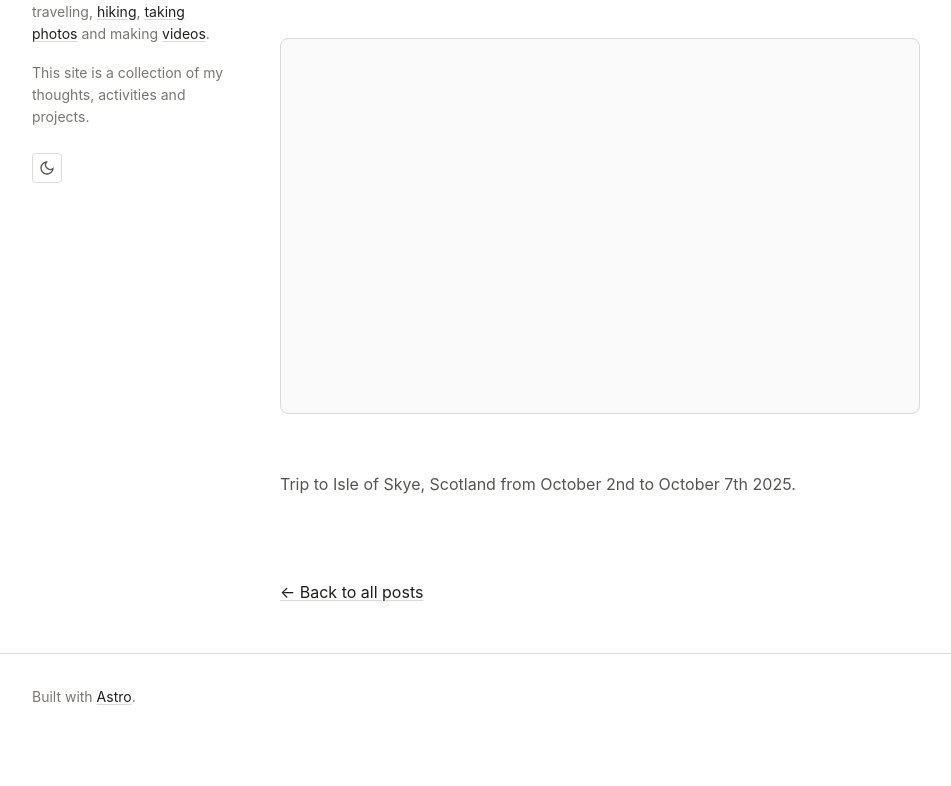
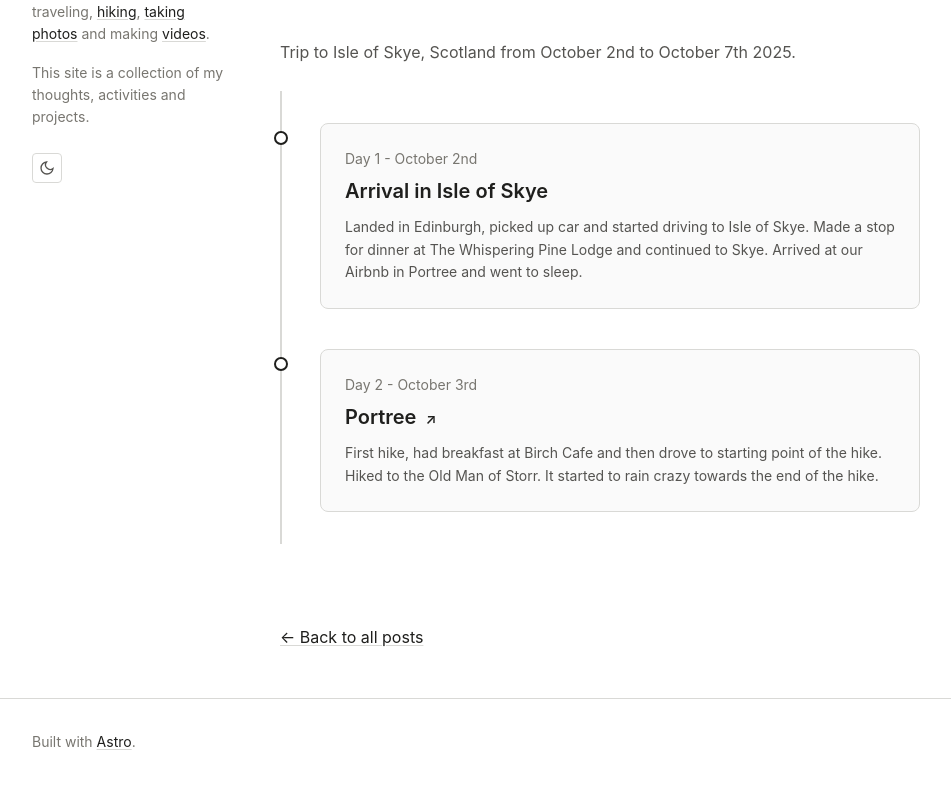
Before and after one commit to designcode/me, an Astro site: page /posts/isle-of-skye in a window 1280 px wide. Shown: the part 147-933 px from the top of the page, without its empty margins (40-991 px from the left). Before the commit the page ends 887 px from the top, so only its background shows below. Built offline with nearby package versions, Linux system fonts and the light colour scheme; Astro itself is replaced by a stand-in of ours; a script that the page names is missing.

Commit message:
feat: timeline component

```diff
--- /dev/null
+++ b/src/components/Timeline.astro
@@ -0,0 +1,45 @@
+---
+export interface TimelineItem {
+  date?: string;
+  title: string;
+  description?: string;
+  link?: string;
+}
+
+interface Props {
+  items: TimelineItem[];
+}
+
+const { items } = Astro.props;
+---
+
+<div class="timeline">
+  {items.map((item) => (
+    <div class="timeline-item">
+      <div class="timeline-marker"></div>
+      <div class="timeline-content">
+        {item.date && (
+          <time class="timeline-date">{item.date}</time>
+        )}
+        {item.link ? (
+          <a
+            href={item.link}
+            class="timeline-link"
+            target="_blank"
+            rel="noopener noreferrer"
+          >
+            <h3 class="timeline-title">
+              {item.title}
+              <span class="external-indicator">↗</span>
+            </h3>
+          </a>
+        ) : (
+          <h3 class="timeline-title">{item.title}</h3>
+        )}
+        {item.description && (
+          <p class="timeline-description">{item.description}</p>
+        )}
+      </div>
+    </div>
+  ))}
+</div>
--- a/src/pages/posts/isle-of-skye.mdx
+++ b/src/pages/posts/isle-of-skye.mdx
@@ -3,8 +3,26 @@ layout: ../../layouts/PostLayout.astro
 title: "Isle of Skye"
 date: "2025-10-07"
 category: "Travels"
-embedType: instagram
-embedId: DP1mYHvinTq
 ---
 
 Trip to Isle of Skye, Scotland from October 2nd to October 7th 2025.
+
+import Timeline from "../../components/Timeline.astro";
+
+<Timeline
+  items={[
+    {
+      date: "Day 1 - October 2nd",
+      title: "Arrival in Isle of Skye",
+      description:
+        "Landed in Edinburgh, picked up car and started driving to Isle of Skye. Made a stop for dinner at The Whispering Pine Lodge and continued to Skye. Arrived at our Airbnb in Portree and went to sleep.",
+    },
+    {
+      date: "Day 2 - October 3rd",
+      title: "Portree",
+      description:
+        "First hike, had breakfast at Birch Cafe and then drove to starting point of the hike. Hiked to the Old Man of Storr. It started to rain crazy towards the end of the hike.",
+      link: "https://www.instagram.com/p/DP1mYHvinTq/",
+    },
+  ]}
+/>
--- a/src/styles/global.css
+++ b/src/styles/global.css
@@ -568,3 +568,100 @@ article hr {
   font-weight: 500;
   flex-shrink: 0;
 }
+
+/* Timeline */
+.timeline {
+  position: relative;
+  padding: 2rem 0;
+  margin: 0;
+}
+
+.timeline::before {
+  content: "";
+  position: absolute;
+  left: 0;
+  top: 0;
+  bottom: 0;
+  width: 2px;
+  background: var(--color-tertiary);
+}
+
+.timeline-item {
+  position: relative;
+  padding-left: 2.5rem;
+  padding-bottom: 2.5rem;
+}
+
+.timeline-item:last-child {
+  padding-bottom: 0;
+}
+
+.timeline-marker {
+  position: absolute;
+  left: -6px;
+  top: 0.5rem;
+  width: 14px;
+  height: 14px;
+  border-radius: 50%;
+  background: var(--color-body-bg);
+  border: 2px solid var(--color-primary);
+  z-index: 1;
+}
+
+.timeline-content {
+  background: var(--color-bg);
+  border: 1px solid var(--color-tertiary);
+  border-radius: var(--radius-lg);
+  padding: 1.5rem;
+  transition: all 0.2s;
+}
+
+.timeline-content:hover {
+  border-color: var(--color-secondary);
+  transform: translateX(4px);
+}
+
+.timeline-date {
+  display: block;
+  color: var(--color-secondary);
+  font-size: 0.875rem;
+  margin-bottom: 0.5rem;
+}
+
+.timeline-link {
+  text-decoration: none;
+  color: inherit;
+}
+
+.timeline-title {
+  font-size: 1.25rem;
+  font-weight: 600;
+  color: var(--color-primary);
+  margin: 0 0 0.75rem 0;
+  transition: opacity 0.2s;
+}
+
+.timeline-link:hover .timeline-title {
+  opacity: 0.7;
+}
+
+.timeline-description {
+  color: var(--color-foreground);
+  font-size: 0.875rem;
+  line-height: 1.6;
+  margin: 0;
+}
+
+@media (max-width: 768px) {
+  .timeline::before {
+    left: 6px;
+  }
+
+  .timeline-item {
+    padding-left: 2rem;
+  }
+
+  .timeline-marker {
+    left: 0;
+  }
+}
```
